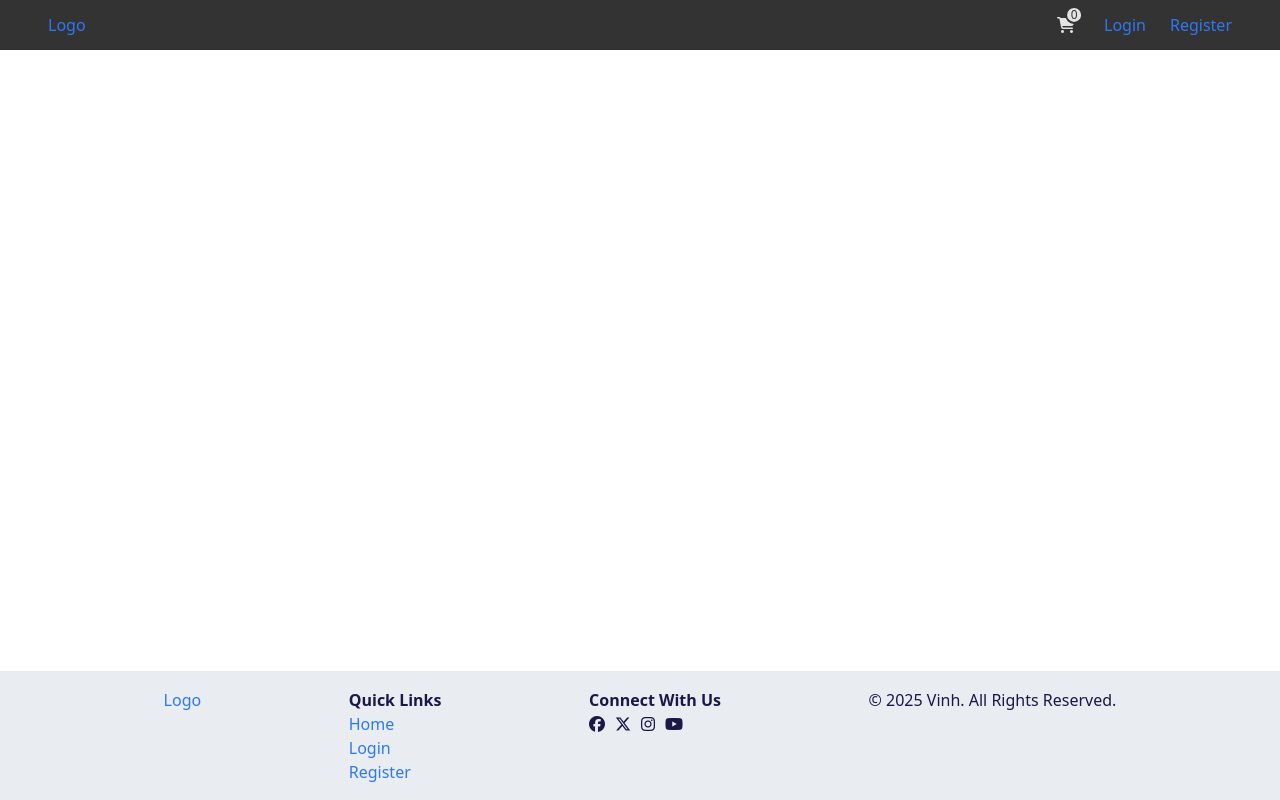
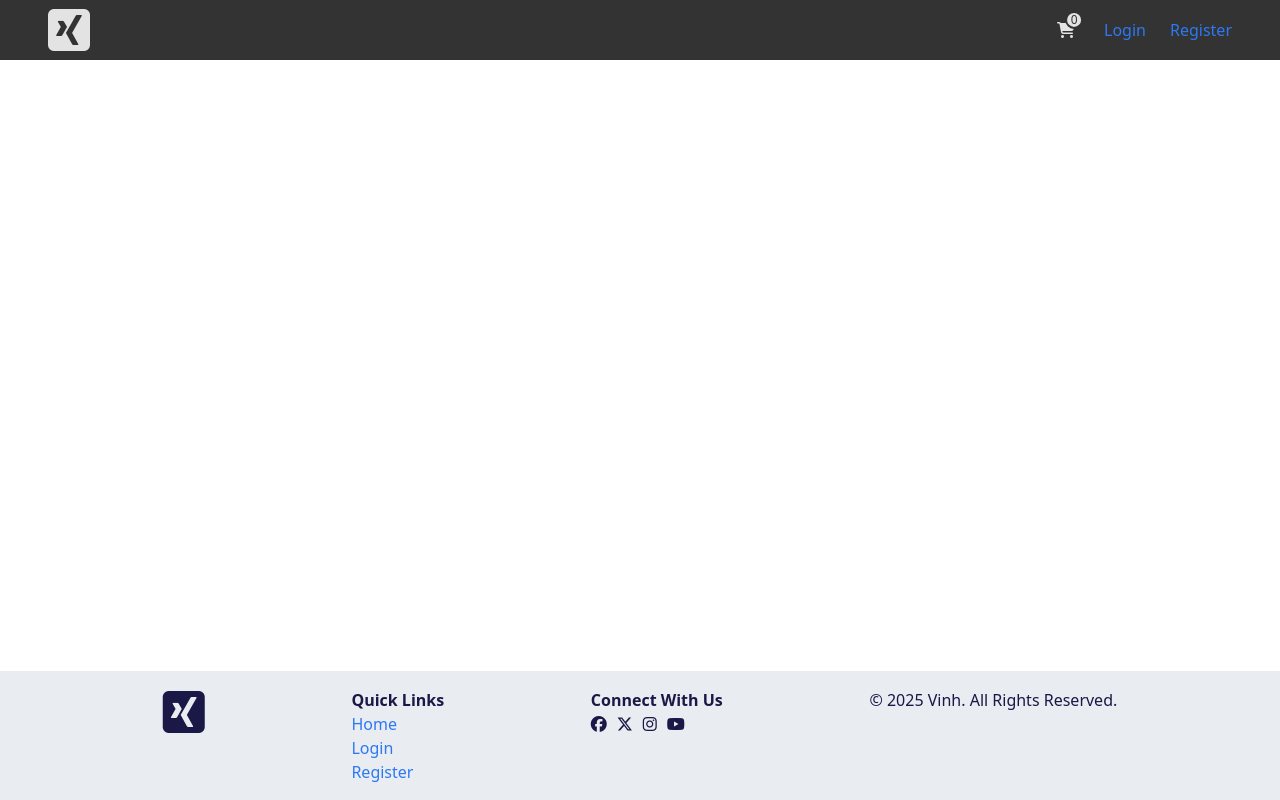
Before and after one commit to ichigawr/f8-module-b-final-project-vinh, a website built with Vite: page index.html in a window 1280 px wide. Built offline with nearby package versions, Linux system fonts and the light colour scheme; what navigo would draw is missing.

Commit message:
feat: update header and footer logos with icons

```diff
--- a/src/layouts/Footer.js
+++ b/src/layouts/Footer.js
@@ -2,7 +2,7 @@ import "./Footer.css";
 
 function renderFooter() {
   document.getElementById("footer").innerHTML = `
-    <a href="/" class="logo">Logo</a>
+    <a href="/" class="logo"><i class="fa-brands fa-square-xing"></i></a>
     <div class="footer-links">
       <h4>Quick Links</h4>
       <ul>
--- a/src/layouts/Header.css
+++ b/src/layouts/Header.css
@@ -6,7 +6,7 @@ header {
     justify-content: space-between;
     align-items: center;
     width: 100%;
-    height: 50px;
+    height: 60px;
     padding: 0 3rem;
     background-color: #333;
 }
@@ -42,3 +42,7 @@ a[href="/cart"] {
     height: 18px;
     border-radius: 50%;
 }
+
+header .logo i {
+    color: #e3e3e3;
+}
--- a/src/layouts/Header.js
+++ b/src/layouts/Header.js
@@ -2,7 +2,7 @@ import "./header.css";
 
 function renderHeader() {
   document.getElementById("header").innerHTML = `
-    <a href="/" class="logo">Logo</a>
+    <a href="/" class="logo"><i class="fa-brands fa-square-xing"></i></a>
     <nav>
       <ul>
         <li>
@@ -31,7 +31,7 @@ function renderHeader() {
                   Logout
                 </button>
               </li>
-              <i class="fa-solid fa-user" style="color: white"></i>
+              <li><i class="fa-solid fa-user" style="color: white"></i></li>
             `
             : `
               <li><a href="/login">Login</a></li>
```
